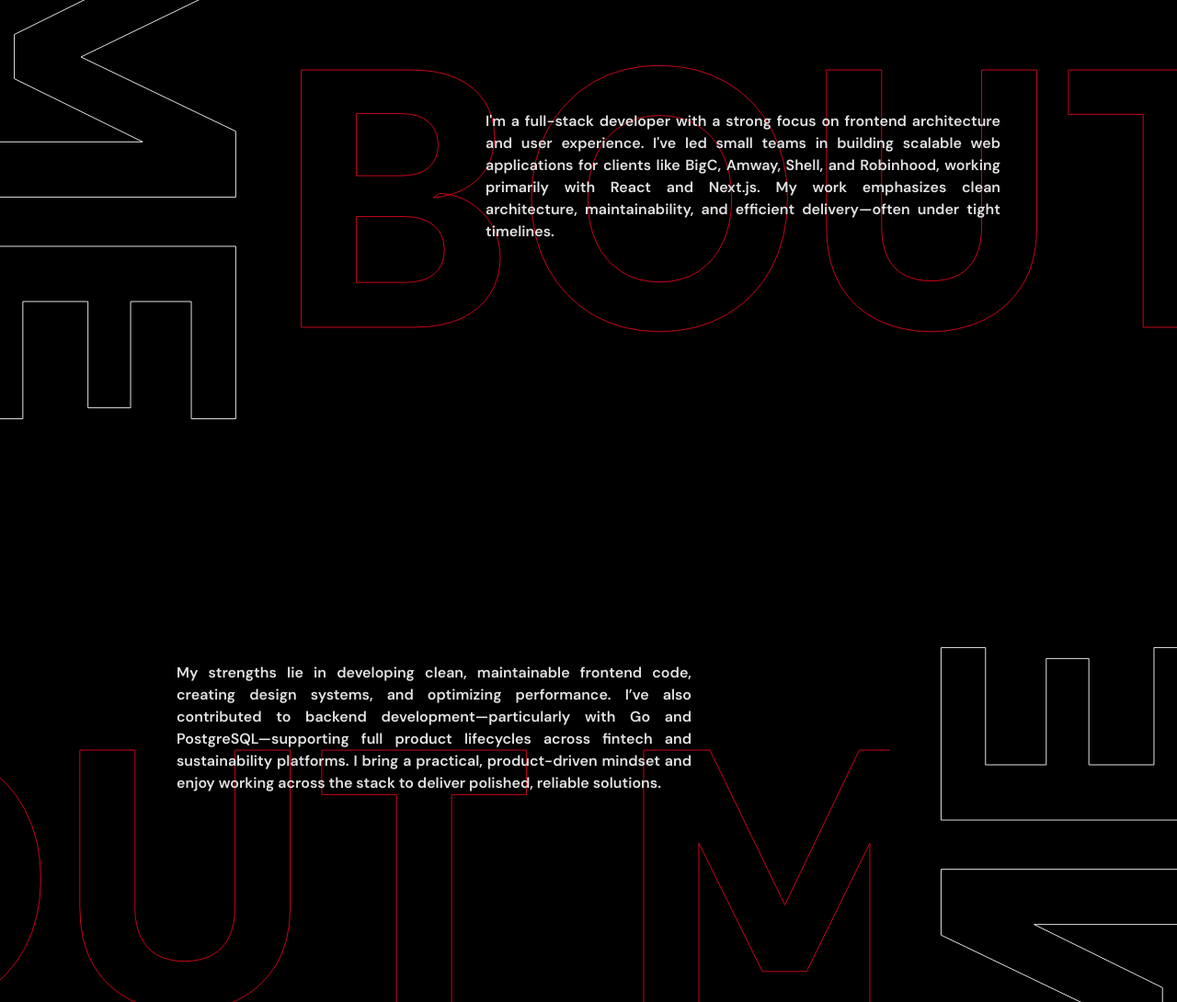
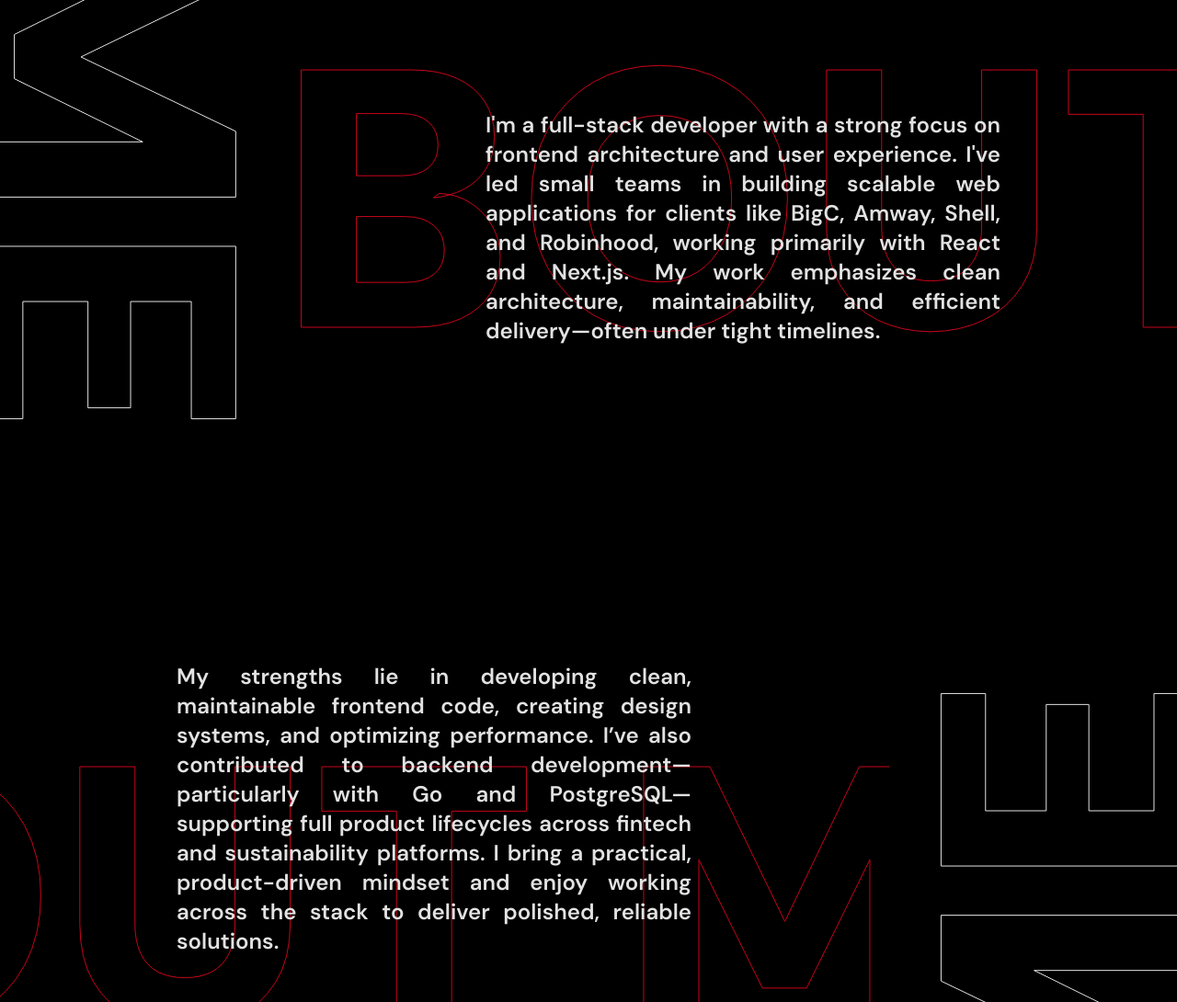
Before and after one commit to PapopCtck/portfolio, a Next.js app: page / in a window 1280 px wide. Shown: the part 1320-2410 px from the top of the page at 92% size. Built offline with nearby package versions, Linux system fonts and the light colour scheme; a web font is replaced by a local one.

Commit message:
🐛 Adjusted font size of About section to be responsive

```diff
--- a/features/About/index.tsx
+++ b/features/About/index.tsx
@@ -1,4 +1,4 @@
-import { HorizonGuideLine } from "@ppaop/components/ui/horizonGuideLine";
+import { HorizonGuideLine } from "@ppaop/components/shadcn-ui/horizonGuideLine";
 
 export const About = () => {
   return (
@@ -15,7 +15,7 @@ export const About = () => {
         <div className="absolute right-[-35vw] bottom-[15%] whitespace-nowrap font-black text-9xl text-outline-secondary md:right-[-1200px] md:text-[300px] lg:bottom-[10%] lg:text-[400px] xl:right-[-800px]">
           ABOUT ME
         </div>
-        <p className="-translate-x-1/2 md:-translate-x-0 absolute top-60 left-[50%] z-20 max-w-[425px] text-justify font-semibold md:right-[15%] md:left-auto lg:max-w-[560px]">
+        <p className="-translate-x-1/2 md:-translate-x-0 absolute top-60 left-[50%] z-20 max-w-[425px] text-justify font-semibold md:right-[15%] md:left-auto md:text-2xl lg:max-w-[560px]">
           I'm a full-stack developer with a strong focus on frontend
           architecture and user experience. I've led small teams in building
           scalable web applications for clients like BigC, Amway, Shell, and
@@ -24,11 +24,11 @@ export const About = () => {
           delivery—often under tight timelines.
         </p>
       </section>
-      <section className="relative min-h-[800px]">
+      <section className="relative min-h-[850px]">
         <div className="absolute top-[35%] left-[-35vw] whitespace-nowrap font-black text-9xl text-outline-secondary md:left-[-1200px] md:text-[300px] lg:bottom-[10%] lg:text-[400px] xl:left-[-800px]">
           ABOUT ME
         </div>
-        <p className="-translate-x-1/2 md:-translate-x-0 absolute top-40 left-[50%] z-20 max-w-[425px] text-justify font-semibold md:top-60 md:right-auto md:left-[15%] lg:max-w-[560px]">
+        <p className="-translate-x-1/2 md:-translate-x-0 absolute top-40 left-[50%] z-20 max-w-[425px] text-justify font-semibold md:top-60 md:right-auto md:left-[15%] md:text-2xl lg:max-w-[560px]">
           My strengths lie in developing clean, maintainable frontend code,
           creating design systems, and optimizing performance. I’ve also
           contributed to backend development—particularly with Go and
```
